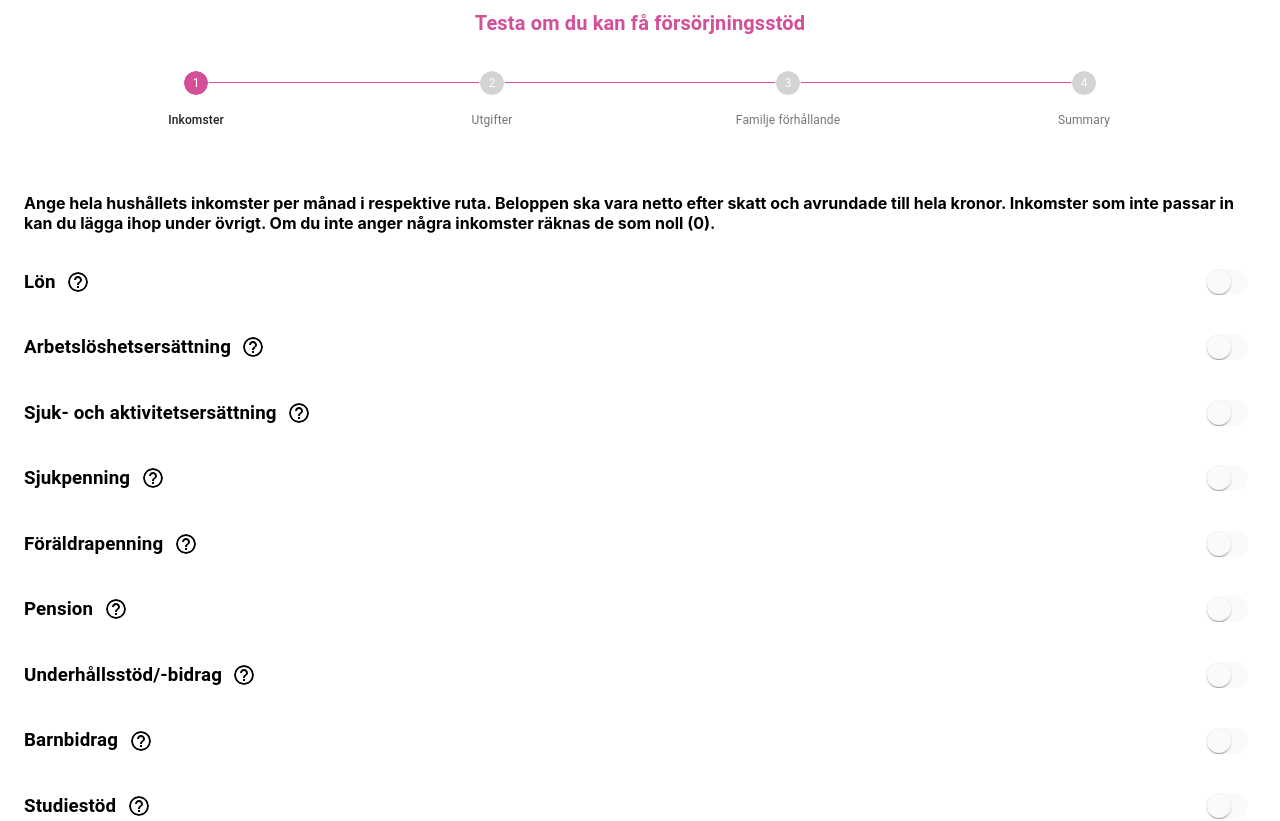
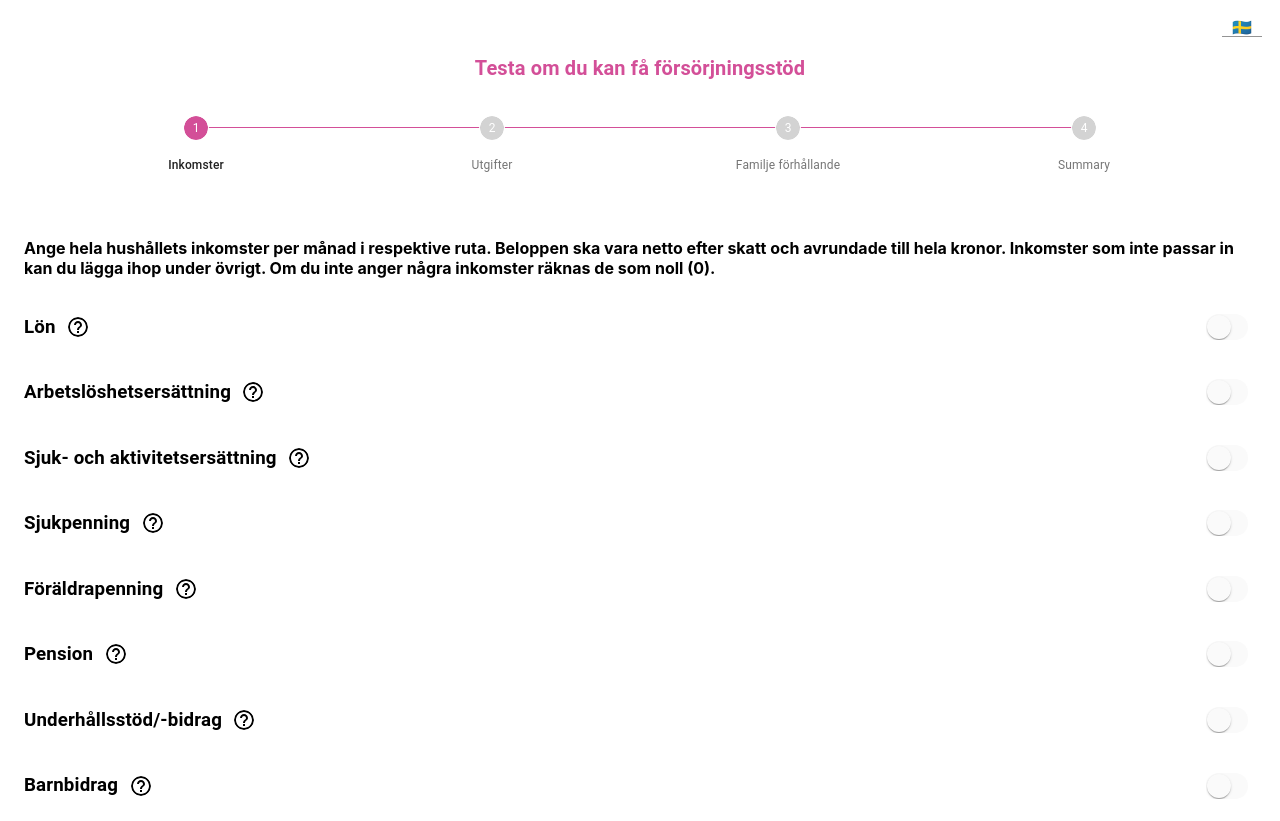
Before and after one commit to dimitrij/Ekonomiskt-Bistand, a React (Create React App) app: page / in a window 1280 px wide. Shown: the top 821 px of the page. Built offline with nearby package versions, Linux system fonts and the light colour scheme.

Commit message:
add select lang

```diff
--- a/src/actions/startAction.js
+++ b/src/actions/startAction.js
@@ -56,6 +56,12 @@ export const ediAmount = (index) => {
     payload: index
   })
 }
+export const changeLanguage = (lang) => {
+  return ({
+    type: CHANGE_LANGUAGE,
+    payload: lang
+  })
+}
 export const reset = () => {
   return ({
     type: RESET
--- a/src/components/Layouts/Header.jsx
+++ b/src/components/Layouts/Header.jsx
@@ -1,13 +1,69 @@
 import React from 'react';
 import Box from '@material-ui/core/Box';
+import { makeStyles } from '@material-ui/core/styles';
+import InputLabel from '@material-ui/core/InputLabel';
+import MenuItem from '@material-ui/core/MenuItem';
+import FormControl from '@material-ui/core/FormControl';
+import Select from '@material-ui/core/Select';
+import { changeLanguage } from '../../actions/startAction'
 import { connect } from 'react-redux';
-const AppHeader = ({ appLanguageData: { title } }) => {
+const useStyles = makeStyles(theme => ({
+  root: {
+    display: 'flex',
+    flexWrap: 'wrap',
+  },
+  formControl: {
+    margin: theme.spacing(1),
+    minWidth: 40,
+    position: 'absolute',
+    top: 10,
+    right: 10,
+    padding: 0,
+    backgroundColor: 'white'
+  },
+  selectEmpty: {
+    marginTop: theme.spacing(2),
+  },
+  editedSelect: {
+    padding: 0,
+    background: 'white',
+    display: 'flex',
+    justifyContent: 'center',
+    alignItems: 'center',
+    '& svg': {
+      display: 'none'
+    },
+    '& .MuiSelect-selectMenu': {
+      padding: 0,
+      display: 'flex',
+      justifyContent: 'center',
+    }
+  }
+}));
+const AppHeader = ({ defaultLanguage: { name, icon }, supportedLanguages, changeLanguage, appLanguageData: { title } }) => {
+  const classes = useStyles();
   return (
-    <Box fontWeight="fontWeightBold" m={1} fontSize="h6.fontSize" textAlign="center">
-      {title}
-    </Box>
+    <>
+      <Box fontWeight="fontWeightBold" m={1} fontSize="h6.fontSize" textAlign="center" style={{ paddingTop: 45 }}>
+        {title}
+      </Box>
+      <FormControl variant="filled" className={classes.formControl}>
+        <Select
+          className={classes.editedSelect}
+          value={name}
+          onChange={(e) => changeLanguage(e.target.value)}
+          inputProps={{
+            name: 'Language',
+            id: 'filled-age-simple',
+          }}
+        >
+          {supportedLanguages.map(({ name, icon }, index) => <MenuItem key={index} icon={icon} value={name}>{icon}</MenuItem>)}
+
+        </Select>
+      </FormControl>
+    </>
   )
 }
 
-const mapStateToProps = ({ appLanguageData }) => ({ appLanguageData })
-export default connect(mapStateToProps)(AppHeader);
+const mapStateToProps = ({ defaultLanguage, supportedLanguages, appLanguageData }) => ({ defaultLanguage, supportedLanguages, appLanguageData })
+export default connect(mapStateToProps, { changeLanguage })(AppHeader);
--- a/src/components/Layouts/StepperBar.jsx
+++ b/src/components/Layouts/StepperBar.jsx
@@ -100,9 +100,9 @@ const StepperBar = ({
   return (
     <div className={classes.root}>
       {activeStep !== steps.length && <Stepper activeStep={activeStep} alternativeLabel>
-        {steps.map(label => (
+        {steps.map((label, index) => (
           <Step key={label}>
-            <StepLabel>{label}</StepLabel>
+            <StepLabel onClick={() => setActiveStep(index)}>{label}</StepLabel>
           </Step>
         ))}
       </Stepper>}
--- a/src/reducers/lang.js
+++ b/src/reducers/lang.js
@@ -1,5 +1,8 @@
 const lang = [{
-    language: 'swedish',
+    language: {
+      name: 'swedish',
+      icon: '🇸🇪'
+    },
     title: ' Testa om du kan få försörjningsstöd ',
     resultText: {
       yes: 'Beräkningen visar att dina månadsinkomster är ##### kr lägre än den nivå som kan ge rätt till försörjningsstöd. Det kan betyda att du får försörjningsstöd om du ansöker. Socialtjänsten gör en individuell bedömning och kan ta hänsyn till annat än ekonomiska faktorer. Kontakta socialtjänsten i din kommun om du vill ansöka om försörjningsstöd eller ha mer information.',
@@ -359,7 +362,10 @@ const lang = [{
     }
   },
   {
-    language: 'arabic',
+    language: {
+      name: 'arabic',
+      icon: '🇸🇦'
+    },
     title: ' اختبار ما اذا كان يمكنك الحصول على دعم الدخل ',
     resultText: {
       yes: 'يوضح الحساب أن دخلك الشهري هو ##### أقل من المستوى الذي يمكن أن يؤهلك لدعم المدفوعات. قد يعني هذا أنك تتلقى مدفوعات الدعم إذا تقدمت بطلب. تقوم الخدمة الاجتماعية بإجراء تقييم فردي ويمكن أن تأخذ في الاعتبار غير العوامل المالية. اتصل بالخدمات الاجتماعية في بلديتك إذا كنت ترغب في التقدم للحصول على دعم الرعاية الاجتماعية أو الحصول على مزيد من المعلومات.',
--- a/src/reducers/starterReducer.js
+++ b/src/reducers/starterReducer.js
@@ -8,14 +8,25 @@ import {
 } from "../actions/types";
 import lang from './lang.js'
 const INITIAL_STATE = {
+  defaultLanguage: {
+    name: 'swedish',
+    icon: '🇸🇪'
+  },
+  supportedLanguages: lang.map(({
+    language
+  }) => language),
   appLanguageData: lang.find(({
-    language
-  }) => language === 'swedish'),
+    language: {
+      name
+    }
+  }) => name === 'swedish'),
   calculate: [],
   defaultActiveSection: 0,
   defaultSteps: lang.find(({
-    language
-  }) => language === 'swedish').sections.map(({
+    language: {
+      name
+    }
+  }) => name === 'swedish').sections.map(({
     sectionTitle
   }) => sectionTitle),
 };
@@ -178,6 +189,32 @@ export default (state = INITIAL_STATE, action) => {
       return {
         ...state
       }
+      case CHANGE_LANGUAGE:
+        console.log(lang.find(({
+          language: {
+            name
+          }
+        }) => name === action.payload))
+        return {
+          ...state,
+          defaultLanguage: lang.find(({
+              language: {
+                name
+              }
+            }) => name === action.payload).language,
+            appLanguageData: lang.find(({
+              language: {
+                name
+              }
+            }) => name === action.payload),
+            defaultSteps: lang.find(({
+              language: {
+                name
+              }
+            }) => name === action.payload).sections.map(({
+              sectionTitle
+            }) => sectionTitle)
+        }
         case RESET:
           const nx = state.appLanguageData.sections.map((sec) => {
             sec.inputs.map((inp) => {
@@ -205,10 +242,14 @@ export default (state = INITIAL_STATE, action) => {
 
           })
           return {
-          ...INITIAL_STATE, appLanguageData: {
+            ...state,
+            appLanguageData: {
                 ...state.appLanguageData,
-            sections: nx
-          }
+                sections: nx,
+
+              },
+              calculate: [],
+              defaultActiveSection: 0,
           };
         default:
           return state
```
Also changed, not shown: 12 other files (tests, documents, lock files or other folders). Lines whose indentation alone changed are shown as unchanged.
